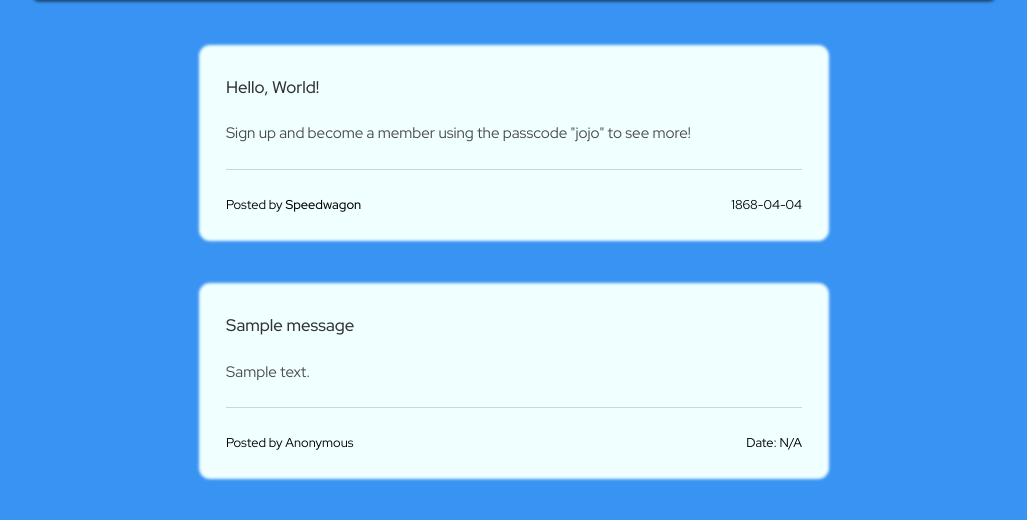
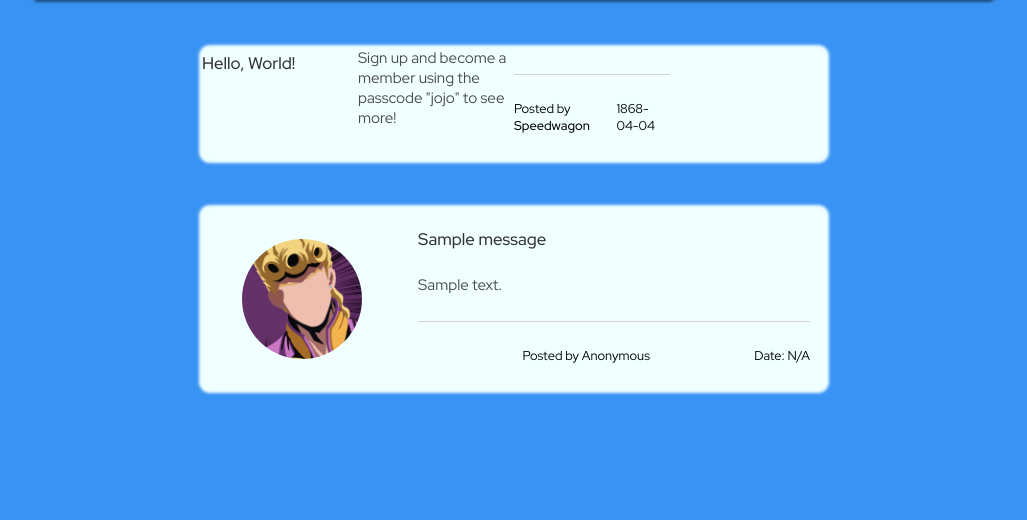
Before and after one commit to s92xiong/jojo-club, a Node server app: page / in a window 1280 px wide. Shown: the part 100-620 px from the top of the page, without its empty margins (126-1153 px from the left). Run offline with Node 20, Linux system fonts and the light colour scheme; tables that the repository leaves empty hold one stand-in row (values such as "Sample post"); some libraries are stand-ins or nearby versions.

Commit message:
added ajojo avatars with css styling to index home page

```diff
--- a/public/stylesheets/style.css
+++ b/public/stylesheets/style.css
@@ -35,7 +35,7 @@ body {
 }
 
 .title:hover {
-  color: rgb(228, 228, 228);
+  color: #f02494;
 }
 
 .navbar {
@@ -72,8 +72,8 @@ body {
 }
 
 .navbar ul li:hover {
-  background-color: #d40b00;
-  /* background-color: #f1623f; */
+  /* background-color: #d40b00; */
+  background-color: #f02494;
   border-radius: 2px;
 }
 
@@ -132,10 +132,35 @@ body {
   width: 65%;
   height: auto;
   margin: 3em auto;
-  padding: 1.5em 1.5em 0 1.5em;
   background-color: azure;
   border-radius: 0.5em;
   box-shadow: 0 0 3px 3px azure;
+  display: grid;
+  grid-template-columns: 1fr 1fr 1fr 1fr;
+  grid-template-areas: "avatar msg-info msg-info msg-info"
+}
+
+.msg-container-inner-left {
+  width: 200px;
+  grid-area: avatar;
+  display: flex;
+  justify-content: center;
+  align-items: center;
+}
+
+.msg-container-inner-avatar {
+  width: 120px;
+  height: 120px;
+  border-radius: 100%;
+  background-color: teal;
+  text-align: center;
+  background-position: center;
+  background-size: cover;
+}
+
+.msg-container-inner-right {
+  grid-area: msg-info;
+  padding: 1em 1em 0 1em;
 }
 
 .msg-title {
@@ -289,9 +314,9 @@ body {
 }
 
 /* Show which avatar is selected by adding border over a JoJo character */
-.avatar-container input:checked + .avatar {
-  border: 5px solid #3993f3;
-  /* border: 5px solid #d40b00; */
+.avatar-container input:checked + .avatar{
+  border: 5px solid #f02494;
+  /* border: 5px solid #3993f3; */
 }
 
 .avatar {
@@ -324,6 +349,9 @@ body {
 .jolyne {
   background-image: url("../images/5-jolyne-avatar.jpeg");
 }
+.giorno-anon {
+  background-image: url("../images/giorno-anon.png");
+}
 
 @media only screen and (max-width: 992px) {
   .auth-form {
--- a/views/index.pug
+++ b/views/index.pug
@@ -13,24 +13,44 @@ block content
             p.msg-date 1868-04-04
       each message in messages
         div.msg-container
-          //- Render usernames of messages only if the user is logged in and is a member
-          if (user && user.member)
-            h4.msg-title= message.title
-            p.msg-text= message.text
-            div.msg-info
-              p Posted by
-                span.msg-username #{message.user.username}
-              p.msg-date= message.date
-          else
-            h4.msg-title= message.title
-            p.msg-text= message.text
-            div.msg-info
-              p Posted by Anonymous
-              p Date: N/A
-          if (user && user.admin)
-            div.delete-msg
-              form(action="" method="POST")
-                input#messageId(type="hidden", name="messageId", required="true", value=message._id)
-                button(type="submit") Delete
+          div.msg-container-inner-left
+            if (!user || !user.member)
+              div.msg-container-inner-avatar.giorno-anon
+            else
+              if (user && user.member)
+                if (message.user.avatar==="jonathan")
+                  div.msg-container-inner-avatar.jonathan
+                if (message.user.avatar==="joseph")
+                  div.msg-container-inner-avatar.joseph
+                if (message.user.avatar==="jotaro")
+                  div.msg-container-inner-avatar.jotaro
+                if (message.user.avatar==="josuke")
+                  div.msg-container-inner-avatar.josuke
+                if (message.user.avatar==="giorno")
+                  div.msg-container-inner-avatar.giorno
+                if (message.user.avatar==="jolyne")
+                  div.msg-container-inner-avatar.jolyne
+          div.msg-container-inner-right
+            //- Render usernames of messages only if the user is logged in and is a member
+            if (user && user.member)
+              h4.msg-title= message.title
+              p.msg-text= message.text
+              div.msg-info
+                div.msg-avatar
+                p Posted by
+                  span.msg-username #{message.user.username}
+                p.msg-date= message.date
+            else
+              h4.msg-title= message.title
+              p.msg-text= message.text
+              div.msg-info
+                div.msg-avatar
+                p Posted by Anonymous
+                p Date: N/A
+            if (user && user.admin)
+              div.delete-msg
+                form(action="" method="POST")
+                  input#messageId(type="hidden", name="messageId", required="true", value=message._id)
+                  button(type="submit") Delete
 
           //- img(src="../images/giorno-anon.png", alt="", style="width: 100px; border-radius: 100%;")
```
